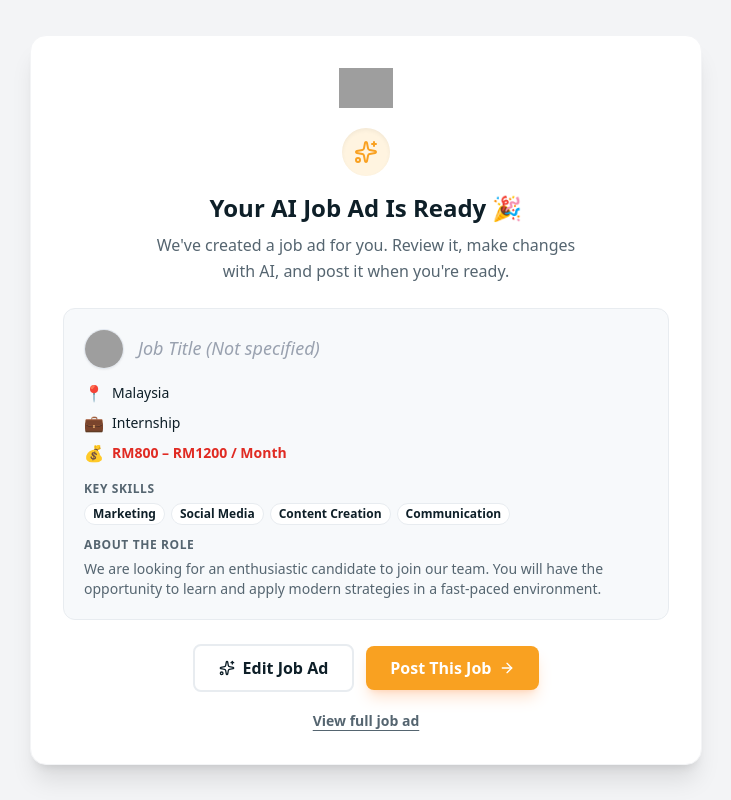
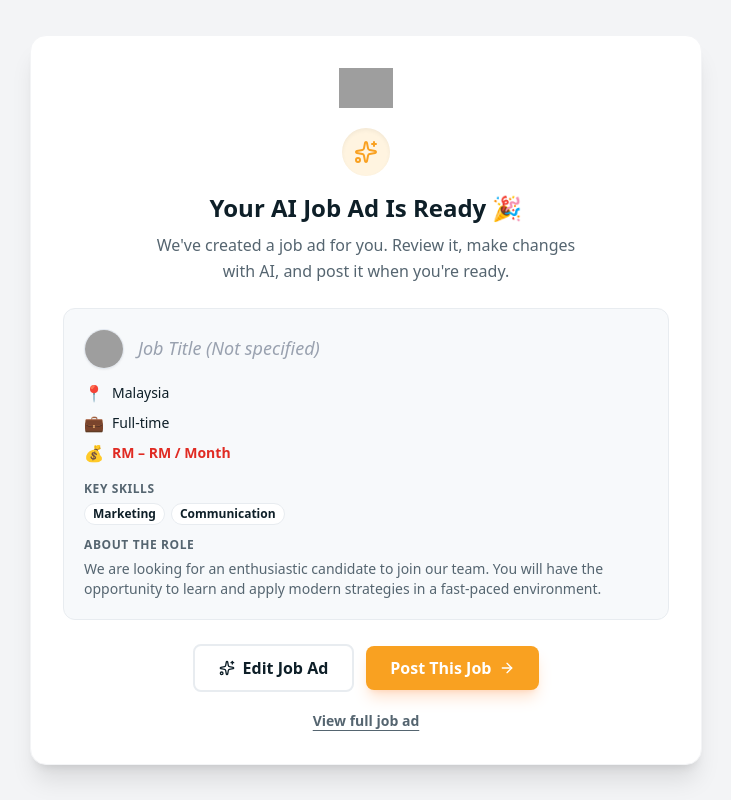
Before and after one commit to iherdinaa/ai-job-editor, a React (Vite) app: page / in a window 1280 px wide. Shown: the whole page, without its empty margins (274-1005 px from the left). Built offline with nearby package versions, Linux system fonts and the light colour scheme; grey boxes are pictures that could not be loaded.

Commit message:
feat: improve job data initialization and validation
Update job creation workflow to start with empty fields, ensuring users provide specific job details before generating ads. Added company name validation and adjusted initial state defaults.

```diff
--- a/server.ts
+++ b/server.ts
@@ -320,15 +320,15 @@ The platform offers FREE job ads strictly for these 6 categories:
 (Do NOT offer standard Full-time).
 
 STRICT CONVERSATIONAL STEP-BY-STEP WORKFLOW:
-- Step 1: If Company Name, Job Title, or Location is provided, extract them. If Job Type is NOT yet specified in the current job data or user message, YOU MUST reply asking Step 2:
+- Step 1: If Company Name, Job Title, or Location is provided, extract them. If Job Type is NOT yet specified in the current job data (it is "") or user message, YOU MUST reply asking Step 2:
   "Great! I've noted down **[Job Title]** at **[Company Name]** in **[Location]**.\n\nWhat is the **Job Type** for this role?\n*(e.g. Internship, Part-time, Freelance, High Pay, Volunteer, Singapore Job)*"
   (DO NOT skip to Step 3 or generate a completed ad yet!).
 
-- Step 2: If Job Type is provided, extract it. If Salary is NOT yet specified in the current job data or user message, YOU MUST reply asking Step 3:
+- Step 2: If Job Type is provided or exists. If Salary is NOT yet specified in the current job data (it is "") or user message, YOU MUST reply asking Step 3:
   "Got it, **[Job Type]**!\n\nWhat is the **Salary** or monthly allowance for this position?\n*(e.g. RM 3,000 - RM 4,500 / month, or Unpaid)*"
   (DO NOT conclude or finish yet!).
 
-- Step 3: When Salary is provided or all 3 steps are complete, generate the tailored job details and reply:
+- Step 3: When Salary is provided or all 3 steps are complete (none of the fields are ""), generate the tailored job details and reply:
   "🎉 Great! I've generated your complete job ad for **[Job Title]** at **[Company Name]**! I have tailored the requirements, responsibilities, skills, and benefits. You can preview the ad on the right or tell me what to refine."
 
 CRITICAL INSTRUCTIONS FOR JOB DETAILS GENERATION:
--- a/src/App.tsx
+++ b/src/App.tsx
@@ -78,6 +78,7 @@ You can review the preview on the right or use the quick buttons below to refine
 
   const validateJob = (data: JobData): string[] => {
     const errors: string[] = [];
+    if (!data.company.trim()) errors.push("Company name is required.");
     if (!data.title.trim()) errors.push("Job title is required.");
     if (!data.location.trim()) errors.push("Location is required.");
 
@@ -177,6 +178,7 @@ You can review the preview on the right or use the quick buttons below to refine
     const errors = validateJob(jobData);
     if (errors.length > 0) {
       setValidationErrors(errors);
+      setView('editor');
       setIsEditMode(true); // Force edit mode to show errors
       return;
     }
--- a/src/types.ts
+++ b/src/types.ts
@@ -1,4 +1,5 @@
 export type JobType =
+  | ""
   | "internship"
   | "parttime"
   | "freelance"
@@ -52,7 +53,7 @@ export interface ChatMessage {
 }
 
 export const INITIAL_JOB_DATA: JobData = {
-  jobType: "internship",
+  jobType: "",
   title: "",
   specialization: "Advertising / Marketing",
   location: "Malaysia",
@@ -60,38 +61,31 @@ export const INITIAL_JOB_DATA: JobData = {
   email: "",
   phone: "",
   confidential: false,
-  employmentType: "Internship",
+  employmentType: "Full-time",
   contractPeriod: "3",
   workingHours: "Fixed hours",
   experience: "No Experience",
   languages: ["English", "Bahasa Malaysia"],
   education: "Certificates / Vocational / Diploma",
-  skills: ["Marketing", "Social Media", "Content Creation", "Communication"],
-  salaryMin: "800",
-  salaryMax: "1200",
+  skills: ["Marketing", "Communication"],
+  salaryMin: "",
+  salaryMax: "",
   salaryPeriod: "monthly",
   compensation: [],
   description: "We are looking for an enthusiastic candidate to join our team. You will have the opportunity to learn and apply modern strategies in a fast-paced environment.",
   requirements: [
     "Good communication skills",
-    "Basic knowledge of social media",
-    "Creative mindset",
     "Able to work independently"
   ],
   responsibilities: [
-    "Assist with campaigns",
-    "Support content creation",
-    "Assist with activities",
-    "Conduct basic market research",
-    "Support the team"
+    "Support the team",
+    "Conduct basic market research"
   ],
   benefits: [
     "Annual Leave",
-    "Medical",
-    "EPF",
-    "SOCSO"
+    "Medical"
   ],
-  vacancies: "2",
+  vacancies: "1",
   positionLevel: "Entry Level",
   freshGraduates: true
 };
```
